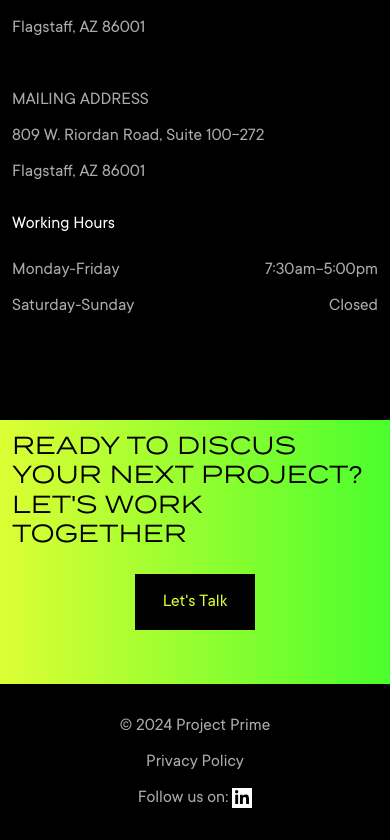
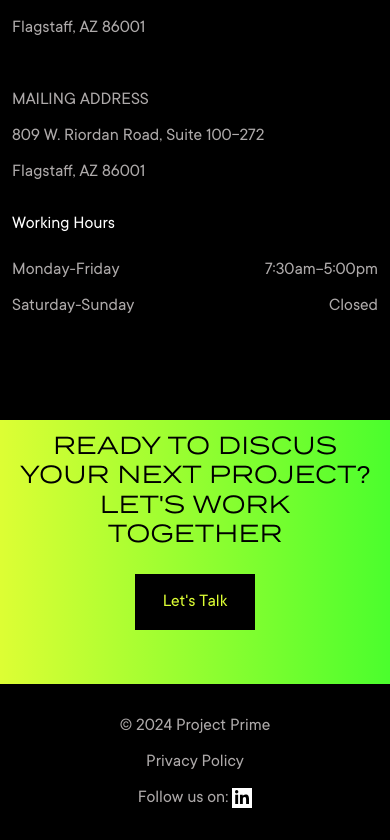
Before and after one commit to TharinduGimhana/projectprime-fe, a React (Create React App) app: page /services in a window 390 px wide. Shown: the part 6747-7587 px from the top of the page. Built offline with nearby package versions, Linux system fonts and the light colour scheme.

Commit message:
footer middle

```diff
--- a/src/components/Footer/Footer.css
+++ b/src/components/Footer/Footer.css
@@ -93,3 +93,9 @@ footer p {
 .lets-talk-btn {
   cursor: pointer;
 }
+
+@media (max-width: 767px) {
+  .footer-middle h2{
+    text-align: center;
+  }
+}
```
